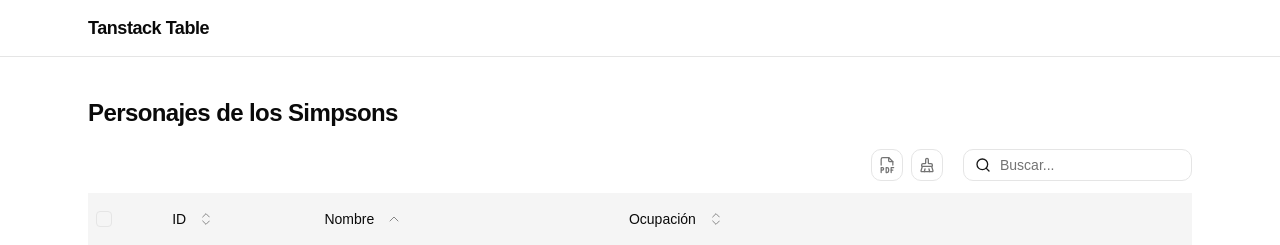
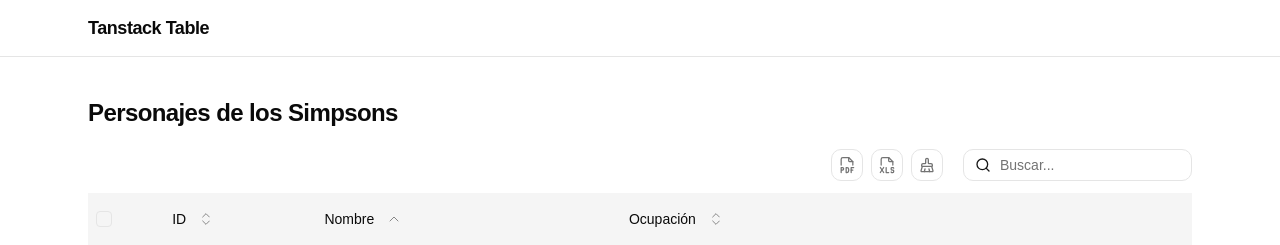
Before and after one commit to alanloffler/tanstack-table-template, a React (Vite) app: page / in a window 1280 px wide. Shown: the top 245 px of the page. Built offline with nearby package versions, Linux system fonts and the light colour scheme.

Commit message:
feat(components): export table to xls file

```diff
--- a/src/components/DataTable.tsx
+++ b/src/components/DataTable.tsx
@@ -1,5 +1,6 @@
 import { BrushCleaning, GripVertical } from "lucide-react";
 import { FilePdf } from "@/components/icons/FilePdf";
+import { FileXls } from "@/components/icons/FileXls";
 
 import { Button } from "@/components/ui/button";
 import { DraggableColumnHeader } from "@/components/DraggableColumnHeader";
@@ -26,6 +27,7 @@ import { useShallow } from "zustand/shallow";
 import { useState } from "react";
 
 import { exportTableToPdf, type TPdfFormatter } from "@/utils/export-table-pdf.utils";
+import { exportTableToXls, type TXlsFormatter } from "@/utils/export-table-xls.utils";
 import { useTableStore } from "@/stores/table.store";
 
 interface DataTableProps<TData, TValue> {
@@ -39,6 +41,12 @@ interface DataTableProps<TData, TValue> {
     headers?: Record<string, string>;
     title?: string;
   };
+  exportXlsConfig?: {
+    filename?: string;
+    formatters?: Record<string, TXlsFormatter<TData>>;
+    headers?: Record<string, string>;
+    sheetName?: string;
+  };
   pageSizes?: number[];
   storageKey: string;
 }
@@ -49,6 +57,7 @@ export function DataTable<TData, TValue>({
   defaultPageSize = 5,
   defaultSorting = [],
   exportPdfConfig,
+  exportXlsConfig,
   pageSizes = [5, 10, 20, 50],
   storageKey,
 }: DataTableProps<TData, TValue>) {
@@ -134,6 +143,22 @@ export function DataTable<TData, TValue>({
             }
           >
             <FilePdf className="size-5" />
+          </Button>
+          <Button
+            className="text-muted-foreground hover:bg-muted"
+            size="icon"
+            variant="outline"
+            onClick={() =>
+              exportTableToXls({
+                filename: exportXlsConfig?.filename,
+                formatters: exportXlsConfig?.formatters,
+                headers: exportXlsConfig?.headers,
+                sheetName: exportXlsConfig?.sheetName,
+                table,
+              })
+            }
+          >
+            <FileXls className="size-5" />
           </Button>
           <Button
             className="text-muted-foreground hover:bg-muted"
```
